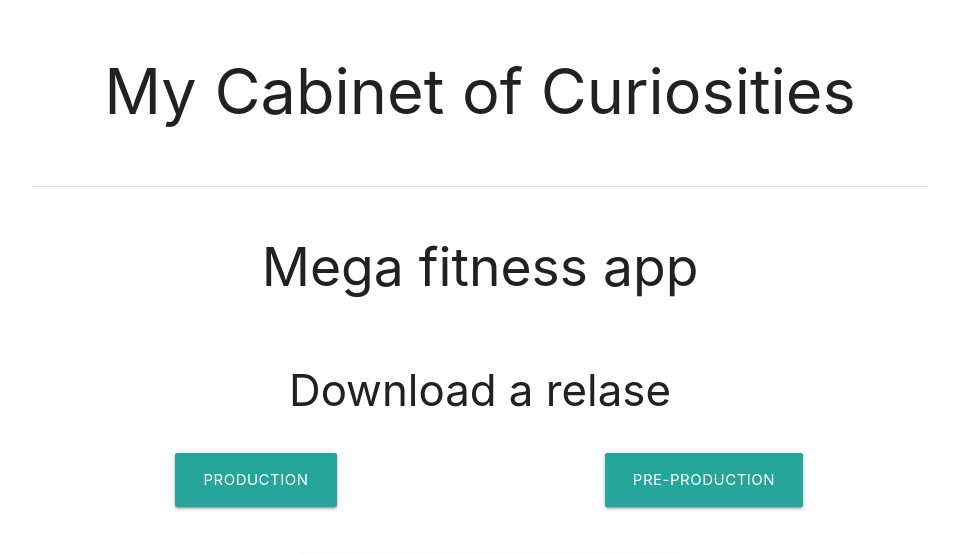
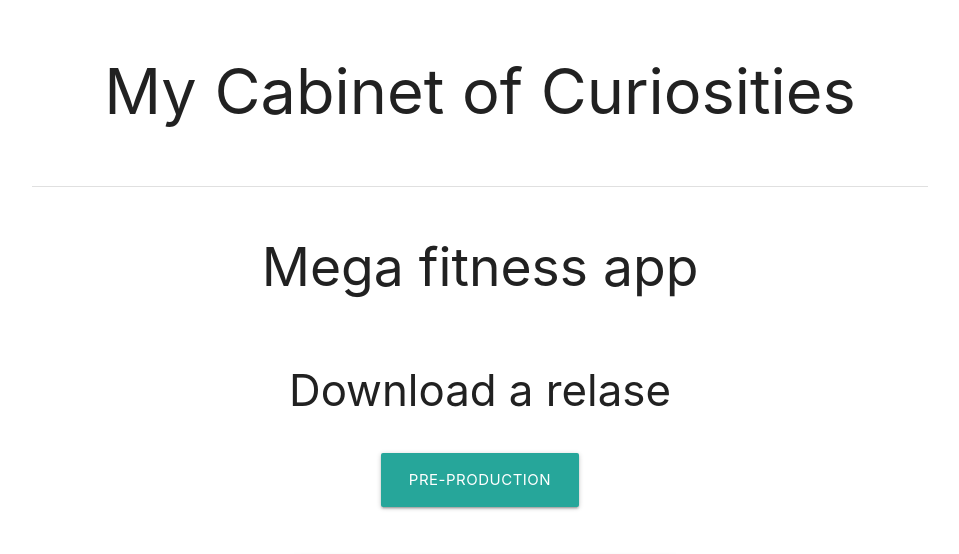
Before and after one commit to AdamWier/AdamWier.github.io, a website built with webpack: page index.html in a window 1280 px wide. Shown: the top 554 px of the page, without its empty margins (160-1119 px from the left). Built offline with nearby package versions, Linux system fonts and the light colour scheme; some packages are replaced by stand-ins of ours; no server answers; some icons are missing.

Commit message:
Temporarily commented out production button

```diff
--- a/index.html
+++ b/index.html
@@ -24,7 +24,7 @@
         </div>
       </div>
       <div class="row">
-        <div class="col s6">
+        <!-- <div class="col s6">
           <a
             class="waves-effect waves-light btn-large tooltipped"
             id="production-link"
@@ -33,8 +33,8 @@
           >
             Production
         </a>
-        </div>
-        <div class="col s6">
+        </div> -->
+        <!-- <div class="col s6"> -->
           <a
             class="waves-effect waves-light btn-large tooltipped"
             id="preproduction-link"
@@ -43,7 +43,7 @@
           >
             Pre-production
         </a>
-        </div>
+        <!-- </div> -->
       </div>
     </div>
     <div class="section">
```
